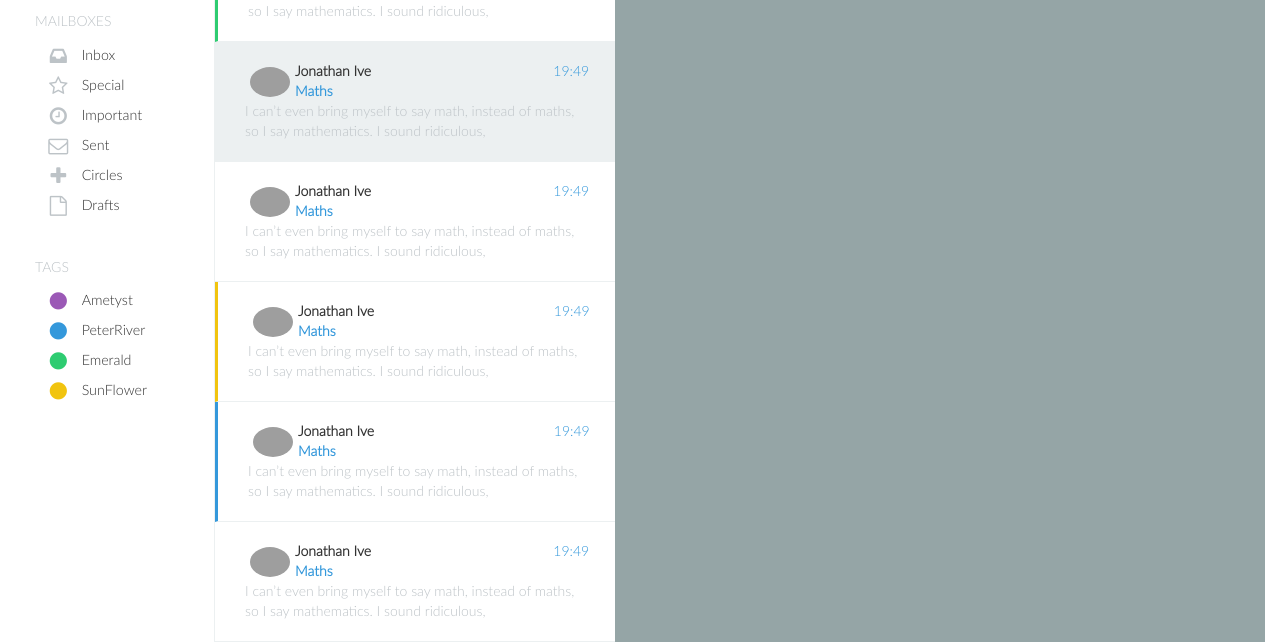
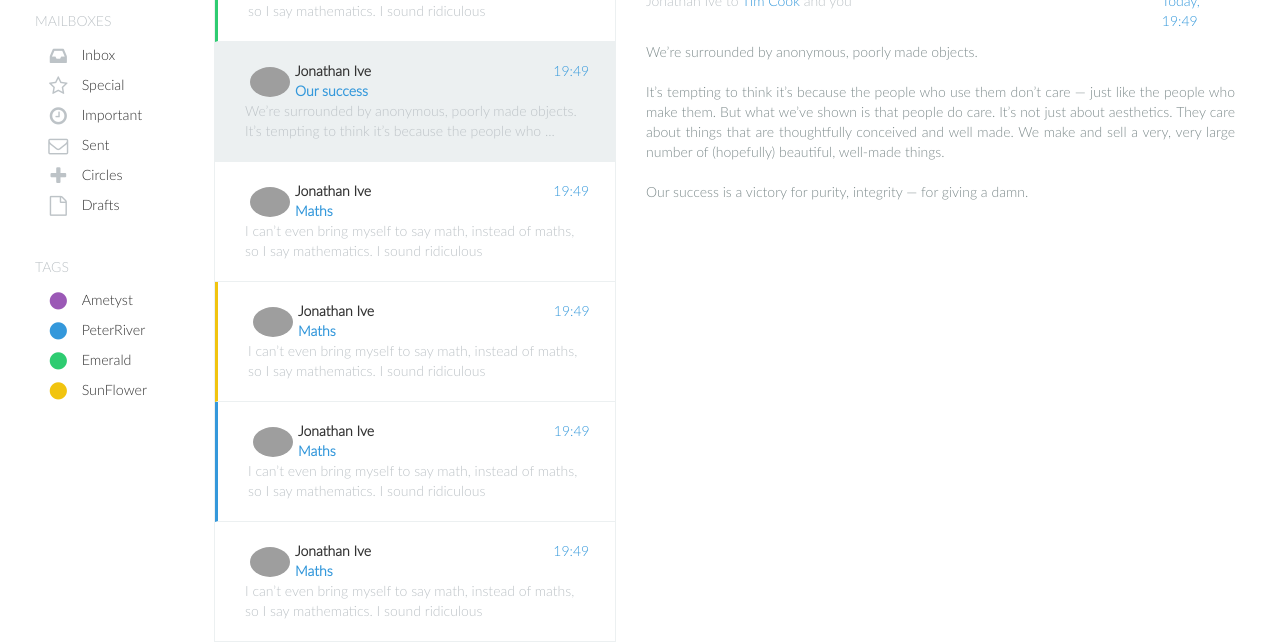
Before and after one commit to bcldvd/gmailRedesign, a website: page app/index.html in a window 1280 px wide. Shown: the part 158-800 px from the top of the page. Drawn offline with nearby package versions, Linux system fonts and the light colour scheme; grey boxes are pictures that could not be loaded.

Commit message:
FEAT : First draft of single message view

```diff
--- a/app/index.html
+++ b/app/index.html
@@ -113,7 +113,7 @@
                         </div>
                     </div>
                     <div class="messagePreview">
-                        <p>I can’t even bring myself to say math, instead of maths, so I say mathematics. I sound ridiculous,</p>
+                        <p>I can’t even bring myself to say math, instead of maths, so I say mathematics. I sound ridiculous</p>
                     </div>
                 </div>
                 <div class="message active">
@@ -121,14 +121,17 @@
                         <div class="col-md-10 messageInfo">
                             <img src="http://p2.trrsf.com/image/fget/cf/600/600/img.terra.com.br/i/2011/08/26/2001087-6031-rec.jpg" alt="Ive's Profile pic" class="img-circle"/>
                             <p class="senderName">Jonathan Ive</p>
-                            <p class="messageObject">Maths</p>
+                            <p class="messageObject">Our success</p>
                         </div>
                         <div class="col-md-2 timeReceived">
                             <p>19:49</p>
                         </div>
                     </div>
                     <div class="messagePreview">
-                        <p>I can’t even bring myself to say math, instead of maths, so I say mathematics. I sound ridiculous,</p>
+                        <p>
+                            We’re surrounded by anonymous, poorly made objects.
+                            It’s tempting to think it’s because the people who ...
+                        </p>
                     </div>
                 </div>
                 <div class="message">
@@ -143,7 +146,7 @@
                         </div>
                     </div>
                     <div class="messagePreview">
-                        <p>I can’t even bring myself to say math, instead of maths, so I say mathematics. I sound ridiculous,</p>
+                        <p>I can’t even bring myself to say math, instead of maths, so I say mathematics. I sound ridiculous</p>
                     </div>
                 </div>
                 <div class="message tagSunFlower">
@@ -158,7 +161,7 @@
                         </div>
                     </div>
                     <div class="messagePreview">
-                        <p>I can’t even bring myself to say math, instead of maths, so I say mathematics. I sound ridiculous,</p>
+                        <p>I can’t even bring myself to say math, instead of maths, so I say mathematics. I sound ridiculous</p>
                     </div>
                 </div>
                 <div class="message tagPeterRiver">
@@ -173,7 +176,7 @@
                         </div>
                     </div>
                     <div class="messagePreview">
-                        <p>I can’t even bring myself to say math, instead of maths, so I say mathematics. I sound ridiculous,</p>
+                        <p>I can’t even bring myself to say math, instead of maths, so I say mathematics. I sound ridiculous</p>
                     </div>
                 </div>
                 <div class="message">
@@ -188,7 +191,7 @@
                         </div>
                     </div>
                     <div class="messagePreview">
-                        <p>I can’t even bring myself to say math, instead of maths, so I say mathematics. I sound ridiculous,</p>
+                        <p>I can’t even bring myself to say math, instead of maths, so I say mathematics. I sound ridiculous</p>
                     </div>
                 </div>
                 <div class="message">
@@ -203,7 +206,7 @@
                         </div>
                     </div>
                     <div class="messagePreview">
-                        <p>I can’t even bring myself to say math, instead of maths, so I say mathematics. I sound ridiculous,</p>
+                        <p>I can’t even bring myself to say math, instead of maths, so I say mathematics. I sound ridiculous</p>
                     </div>
                 </div>
                 <div class="message">
@@ -218,14 +221,29 @@
                         </div>
                     </div>
                     <div class="messagePreview">
-                        <p>I can’t even bring myself to say math, instead of maths, so I say mathematics. I sound ridiculous,</p>
+                        <p>I can’t even bring myself to say math, instead of maths, so I say mathematics. I sound ridiculous</p>
                     </div>
                 </div>
             </div>
 
 
             <div id="messageContainer">
-                <p>messageContainer</p>
+                <h2>Our success</h2>
+                <div class="row messageInfo">
+                    <div class="col-md-10 senderInfo">Jonathan Ive to <span>Tim Cook</span> and you</div>
+                    <div class="col-md-2 timeReceived">Today, 19:49</div>
+                </div>
+
+                <hr/>
+
+                <p class="message">
+                    We’re surrounded by anonymous, poorly made objects. <br/><br/>
+                    It’s tempting to think it’s because the people who use them don’t care — just like the people who make them.
+                    But what we’ve shown is that people do care. It’s not just about aesthetics.
+                    They care about things that are thoughtfully conceived and well made.
+                    We make and sell a very, very large number of (hopefully) beautiful, well-made things.<br/><br>
+                    Our success is a victory for purity, integrity — for giving a damn.
+                </p>
             </div>
         </div> <!-- /container -->
 
--- a/app/styles/less/main.less
+++ b/app/styles/less/main.less
@@ -9,6 +9,8 @@
 @import "partials/messages";
 @import "partials/message";
 
+@linkColors: @peterRiver;
+
 html, body, .container-fluid {
   height: 100%;
   font-family: 'Lato';
--- a/app/styles/less/partials/message.less
+++ b/app/styles/less/partials/message.less
@@ -1,9 +1,43 @@
-
+@messageContainerPadding: 30px;
+@h2Height: 30px;
 
 #messageContainer {
-  background: @concrete;
   height: calc(~"100% - "@navbarHeight);
   width: auto;
+  border-left: 1px solid @clouds;
 
+  padding: @messageContainerPadding;
   margin-left: (@sidebarWidth + @messagesWidth);
+
+  h2 {
+    height: @h2Height;
+    font-size: @h2Height;
+    margin: 0 0 10px;
+  }
+
+  .messageInfo {
+    height: (@h2Height / 1.5);
+
+    .senderInfo {
+      color: @silver;
+
+      span {
+        color: @linkColors;
+      }
+    }
+
+    .timeReceived {
+      color: @linkColors;
+    }
+  }
+
+  hr {
+    margin: (@h2Height / 2) 0;
+  }
+
+  p.message {
+    color: @asbestos;
+    text-align: justify;
+  }
+
 }
--- a/app/styles/less/partials/messages.less
+++ b/app/styles/less/partials/messages.less
@@ -54,12 +54,12 @@
 
         p.messageObject {
           font-weight: bold;
-          color: @peterRiver;
+          color: @linkColors;
         }
       }
 
       .timeReceived {
-        color: @peterRiver;
+        color: @linkColors;
       }
     }
 
```
Also changed, not shown: app/styles/css/main.css.
